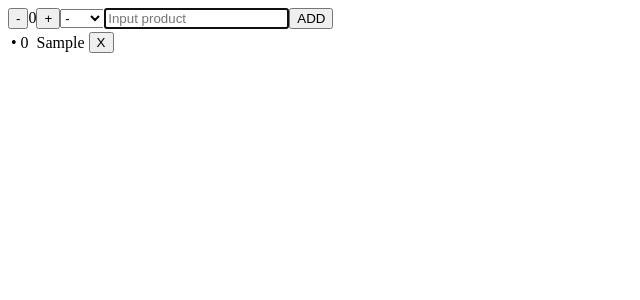
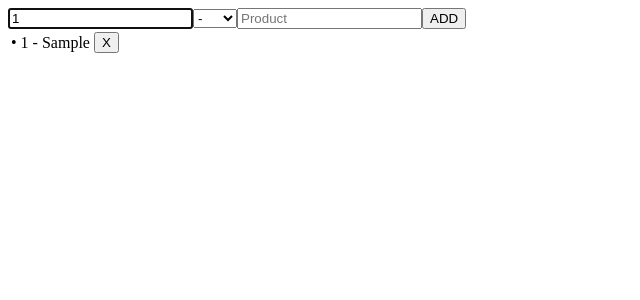
Before and after one commit to kaemil/shopping-list, a React (Create React App) app: page / in a window 1280 px wide. Both pictures are taken after typing "Sample" into the empty fields and a click on the button "ADD". Shown: the top 300 px of the page, without its empty margins (0-640 px from the left). Built offline with nearby package versions, Linux system fonts and the light colour scheme; the HTML template or start-up script is replaced by a standard one.

Commit message:
Finished logic
Changed way of inserting quantiti from button click to input

```diff
--- a/src/App.js
+++ b/src/App.js
@@ -1,30 +1,34 @@
-import React,{useState,useRef} from 'react';
+import React,{useState,useRef, useEffect} from 'react';
 import ShopList from './components/shopList';
 import ShopPanel from './components/shopPanel';
+import './style/style.css'
 
 function App() {
-    const [count,setCount] = useState(0)
+    const [quantity,setQuantity] = useState(1)
     const [product,setProduct] = useState('')
+    const [choosenUnit,setChoosenUnit] = useState('-')
     const [productList,setProductList] = useState([])
     const [productQuantity,setProductQuantity] = useState([])
     const [unit,setUnit] = useState([])
     const inputFocus = useRef()
 
-    const handleChange = (e) => (e.target.name === 'product') ? setProduct(e.target.value) : setUnit([...unit,e.target.value])
+    useEffect(()=>inputFocus.current.focus(),[])
 
-    const handleCounter = (e) => {
-        if(e.target.name === '-'){
-            setCount(count - 1)
-        } else{
-            setCount (count + 1)
-        }
-    }
+    const handleChange = (e) => {
+        if(e.target.name === 'product') {
+            setProduct(e.target.value)
+        } else if(e.target.name === 'quantity'){
+            setQuantity(e.target.value)
+        } else
+            setChoosenUnit(e.target.value)}
 
     const handleClick = (e,id) =>{
         if(e.target.name === 'add'){
+            setUnit([...unit,choosenUnit])
             setProductList([...productList,product])
             setProduct('')
-            setProductQuantity([...productQuantity, count])
+            setQuantity(1)
+            setProductQuantity([...productQuantity, quantity])
             inputFocus.current.focus()
         } else {
             productList.splice(id,1)
@@ -37,10 +41,9 @@ function App() {
         <ShopPanel
             inputFocus={inputFocus}
             handleChange={handleChange}
-            count={count}
             product={product}
             handleClick={handleClick}
-            handleCounter={handleCounter}
+            quantity={quantity}
         />
         <ShopList
             unit={unit}
--- a/src/components/shopList.js
+++ b/src/components/shopList.js
@@ -1,15 +1,15 @@
 import React from 'react';
 import ShopListItem from './shopListItem';
 
-function ShopList(props){
-    const products = props.productList.map((product,index)=>{
+function ShopList({productList,productQuantity,unit,handleClick}){
+    const products = productList.map((product,index)=>{
         return <ShopListItem
-                    quantity={props.productQuantity[index]}
-                    unit={props.unit[index]}
+                    quantity={productQuantity[index]}
+                    unit={unit[index]}
                     key={index}
                     id={index}
                     product={product}
-                    handleClick={props.handleClick}
+                    handleClick={handleClick}
                 />
     })
     return (
--- a/src/components/shopListItem.js
+++ b/src/components/shopListItem.js
@@ -1,14 +1,14 @@
 import React from 'react';
 
-function ShopListItem(props){
+function ShopListItem({quantity,unit,product,id,handleClick}){
     return (
         <>
             <tr>
                 <td>&#8226;</td>
-                <td>{props.quantity}</td>
-                <td>{props.unit}</td>
-                <td>{props.product}</td>
-                <td><button name='delete' onClick={(e)=>props.handleClick(e,props.id)}>X</button></td>
+                <td>{quantity}</td>
+                <td>{unit}</td>
+                <td>{product}</td>
+                <td><button name='delete' onClick={(e)=> handleClick(e,id)}>X</button></td>
             </tr>
         </>
     );
--- a/src/components/shopPanel.js
+++ b/src/components/shopPanel.js
@@ -1,13 +1,17 @@
 import React from 'react';
 
-function ShopPanel(props){
+function ShopPanel({inputFocus,quantity,handleChange,handleClick,product}){
     return (
         <div>
-            <button name='-' onClick={props.handleCounter}>-</button>
-            <span>{props.count}</span>
-            <button name='+' onClick={props.handleCounter}>+</button>
+            <input
+                ref={inputFocus}
+                type='number'
+                value={quantity}
+                name='quantity'
+                onChange={handleChange}
+            />
             <select
-                onChange={props.handleChange}
+                onChange={handleChange}
                 name='unit'
             >
                 <option value='-'>-</option>
@@ -15,13 +19,12 @@ function ShopPanel(props){
                 <option value='dkg'>dkg</option>
             </select>
             <input
-                ref={props.inputFocus}
                 type='text'
-                value={props.product}
+                value={product}
                 name='product'
-                placeholder='Input product'
-                onChange={props.handleChange}/>
-            <button name='add' onClick={props.handleClick}>ADD</button>
+                placeholder='Product'
+                onChange={handleChange}/>
+            <button name='add' onClick={handleClick}>ADD</button>
         </div>
       );
 }
--- /dev/null
+++ b/src/style/style.css
@@ -0,0 +1,12 @@
+/* Chrome, Safari, Edge, Opera */
+input::-webkit-outer-spin-button,
+input::-webkit-inner-spin-button {
+  -webkit-appearance: none;
+  margin: 0;
+}
+
+/* Firefox */
+input[type=number] {
+  -moz-appearance: textfield;
+}
+/*# sourceMappingURL=style.css.map */
--- /dev/null
+++ b/src/style/style.scss
@@ -0,0 +1,11 @@
+/* Chrome, Safari, Edge, Opera */
+input::-webkit-outer-spin-button,
+input::-webkit-inner-spin-button {
+  -webkit-appearance: none;
+  margin: 0;
+}
+
+/* Firefox */
+input[type=number] {
+  -moz-appearance: textfield;
+}
```
Also changed, not shown: 1 other file (tests, documents, lock files or other folders).
